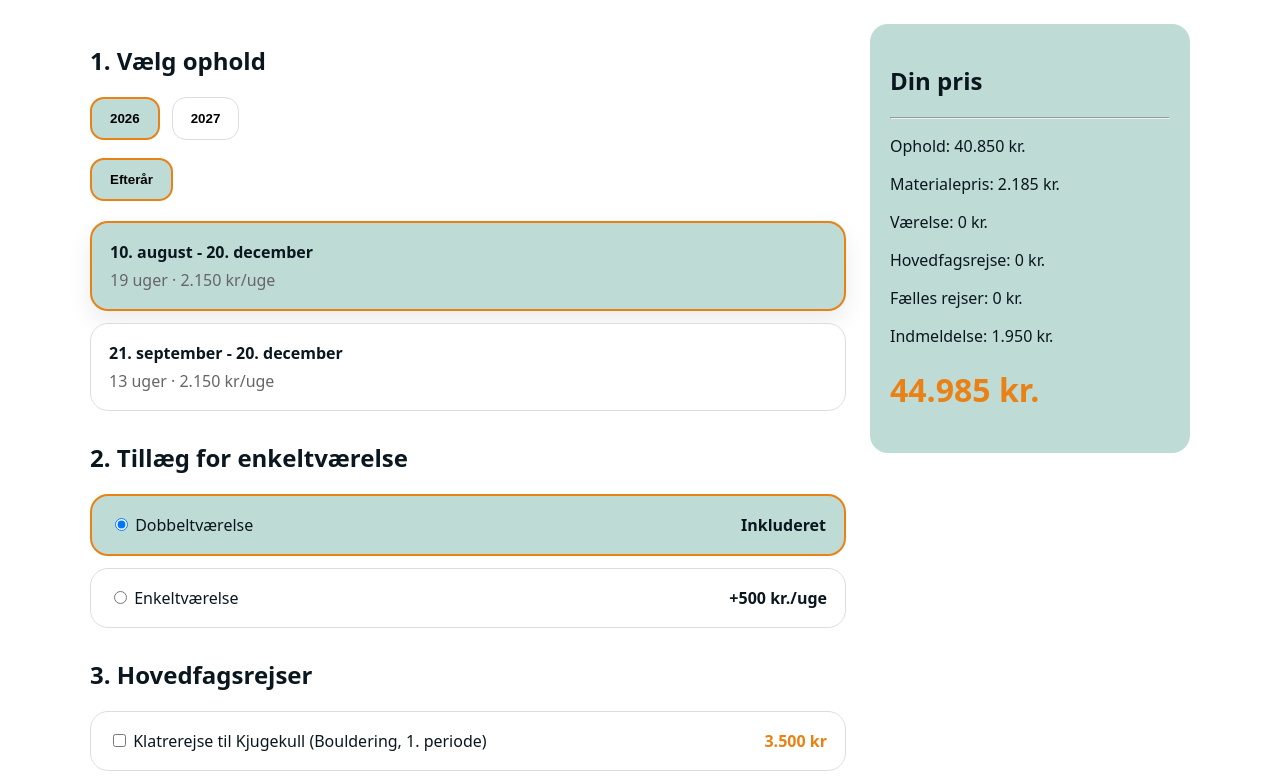
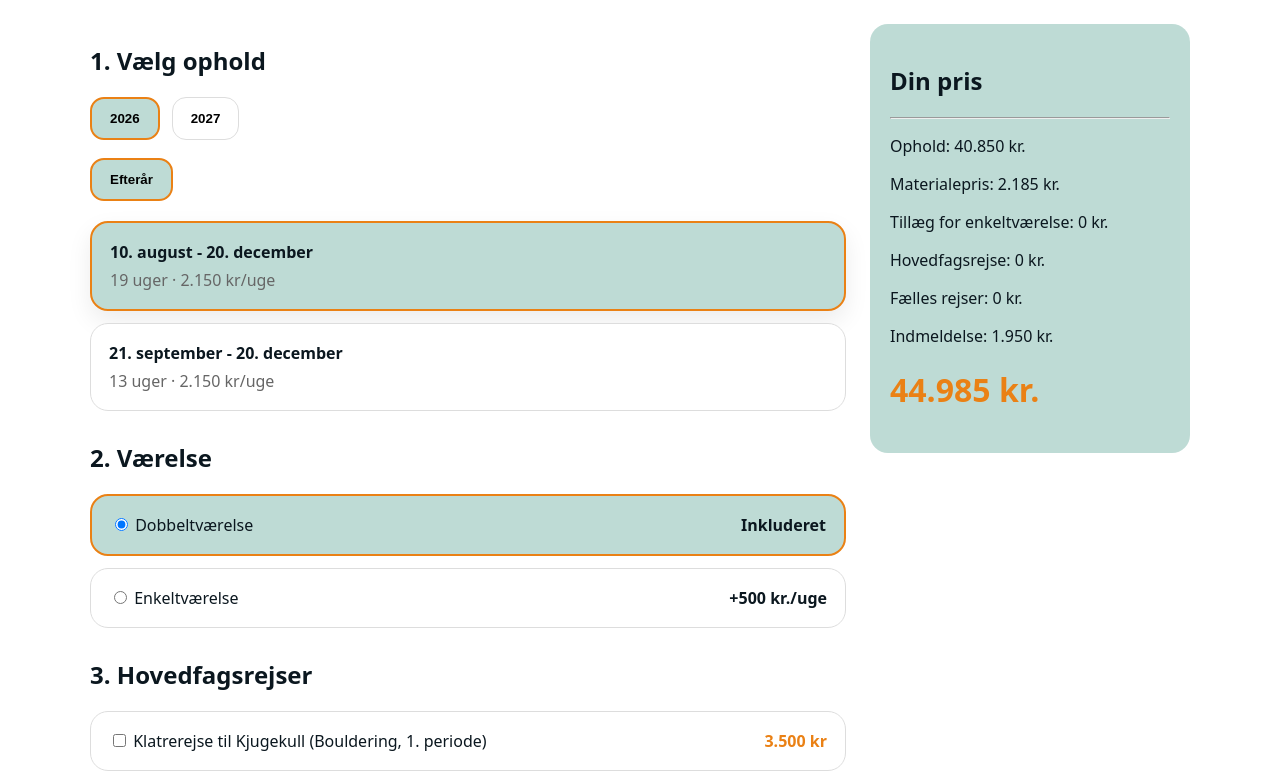
Before and after one commit to mvj-hub/Prisberegner, a React (Vite) app: page / in a window 1280 px wide. Shown: the top 782 px of the page. Built offline with nearby package versions, Linux system fonts and the light colour scheme.

Commit message:
Update room pricing labels in PriceCalculator

```diff
--- a/src/components/PriceCalculator.jsx
+++ b/src/components/PriceCalculator.jsx
@@ -476,7 +476,7 @@ export default function PriceCalculator() {
 
         {canChooseSingleRoom && (
           <section style={{ marginTop: 30 }}>
-  <h2>2. Tillæg for enkeltværelse</h2>
+  <h2>2. Værelse</h2>
 
   <div
     onClick={() => setRoomType("double")}
@@ -716,7 +716,7 @@ export default function PriceCalculator() {
             {materialPrice.toLocaleString("da-DK")} kr.
           </p>
 <p>
-  Værelse: {roomPrice.toLocaleString("da-DK")} kr.
+  Tillæg for enkeltværelse: {roomPrice.toLocaleString("da-DK")} kr.
 </p>
           <p>
             Hovedfagsrejse:{" "}
@@ -818,7 +818,7 @@ export default function PriceCalculator() {
                 </p>
 
                 <p>
-                  Værelse:{" "}
+                  Tillæg for enkeltværelse:{" "}
                   {roomPrice.toLocaleString(
                     "da-DK"
                   )}{" "}
```
